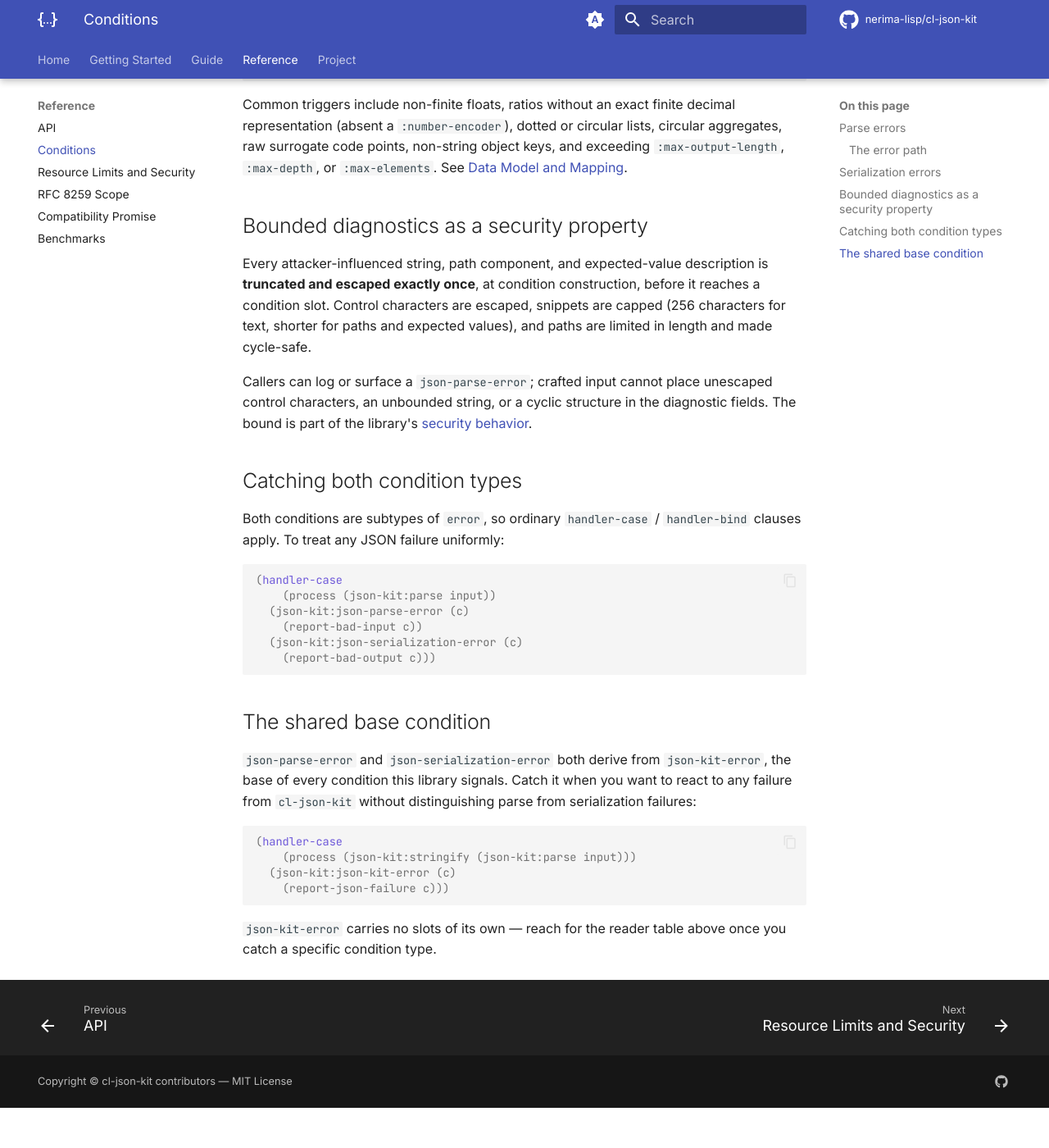
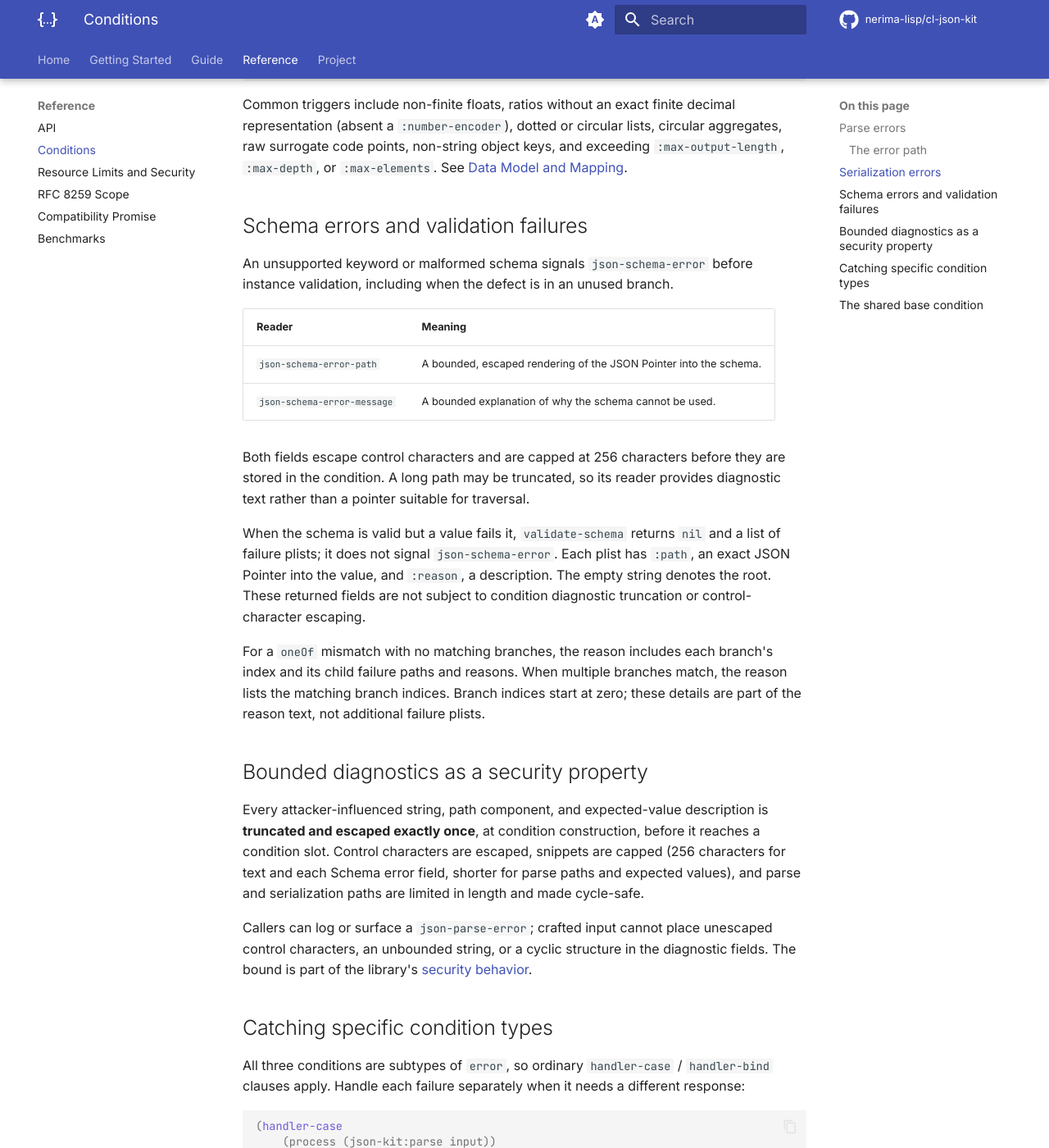
Before and after one commit to nerima-lisp/cl-json-kit, an MkDocs documentation site: the page built from docs/src/reference/conditions.md, in a window 1280 px wide and 1400 px high, scrolled down 1828 px. Shown: the whole window at 82% size. Built offline with MkDocs 1.6.1 and Material for MkDocs 9.7.7, drawn with Linux system fonts in a browser that asks for light colours; comment, search, counter and statistics services are not loaded; before the commit the page ends 3179 px from its top, so only the background shows below that; some of the changed text lies outside the part shown.

Commit message:
docs: align schema diagnostics and reader limit contracts

````diff
--- a/docs/src/reference/conditions.md
+++ b/docs/src/reference/conditions.md
@@ -78,23 +78,50 @@ circular aggregates, raw surrogate code points, non-string object keys, and
 exceeding `:max-output-length`, `:max-depth`, or `:max-elements`. See
 [Data Model and Mapping](../guide/data-model.md#unsupported-writer-inputs).
 
+## Schema errors and validation failures
+
+An unsupported keyword or malformed schema signals `json-schema-error` before
+instance validation, including when the defect is in an unused branch.
+
+| Reader | Meaning |
+| --- | --- |
+| `json-schema-error-path` | A bounded, escaped rendering of the JSON Pointer into the schema. |
+| `json-schema-error-message` | A bounded explanation of why the schema cannot be used. |
+
+Both fields escape control characters and are capped at 256 characters before
+they are stored in the condition. A long path may be truncated, so its reader
+provides diagnostic text rather than a pointer suitable for traversal.
+
+When the schema is valid but a value fails it, `validate-schema` returns `nil`
+and a list of failure plists; it does not signal `json-schema-error`. Each plist
+has `:path`, an exact JSON Pointer into the value, and `:reason`, a description.
+The empty string denotes the root. These returned fields are not subject to
+condition diagnostic truncation or control-character escaping.
+
+For a `oneOf` mismatch with no matching branches, the reason includes each
+branch's index and its child failure paths and reasons. When multiple branches
+match, the reason lists the matching branch indices. Branch indices start at
+zero; these details are part of the reason text, not additional failure plists.
+
 ## Bounded diagnostics as a security property
 
 Every attacker-influenced string, path component, and expected-value
 description is **truncated and escaped exactly once**, at condition
 construction, before it reaches a condition slot. Control characters are
-escaped, snippets are capped (256 characters for text, shorter for paths and
-expected values), and paths are limited in length and made cycle-safe.
+escaped, snippets are capped (256 characters for text and each Schema error
+field, shorter for parse paths and expected values), and parse and serialization
+paths are limited in length and made cycle-safe.
 
 Callers can log or surface a `json-parse-error`; crafted input cannot place
 unescaped control characters, an unbounded string, or a cyclic structure in
 the diagnostic fields. The bound is part of the library's
 [security behavior](resource-limits.md).
 
-## Catching both condition types
+## Catching specific condition types
 
-Both conditions are subtypes of `error`, so ordinary `handler-case` /
-`handler-bind` clauses apply. To treat any JSON failure uniformly:
+All three conditions are subtypes of `error`, so ordinary `handler-case` /
+`handler-bind` clauses apply. Handle each failure separately when it needs a
+different response:
 
 ```lisp
 (handler-case
@@ -102,15 +129,17 @@ Both conditions are subtypes of `error`, so ordinary `handler-case` /
   (json-kit:json-parse-error (c)
     (report-bad-input c))
   (json-kit:json-serialization-error (c)
-    (report-bad-output c)))
+    (report-bad-output c))
+  (json-kit:json-schema-error (c)
+    (report-bad-schema c)))
 ```
 
 ## The shared base condition
 
-`json-parse-error` and `json-serialization-error` both derive from
+`json-parse-error`, `json-serialization-error`, and `json-schema-error` derive from
 `json-kit-error`, the base of every condition this library signals. Catch it
 when you want to react to any failure from `cl-json-kit` without
-distinguishing parse from serialization failures:
+distinguishing parse, serialization, and schema failures:
 
 ```lisp
 (handler-case
````
Also changed, not shown: docs/src/guide/reading.md (+4 -2 lines), docs/src/project/development.md (+2 -1 lines), docs/src/reference/api.md (+12 -6 lines), docs/src/reference/compatibility.md (+7 -3 lines), docs/src/reference/resource-limits.md (+22 -6 lines).
